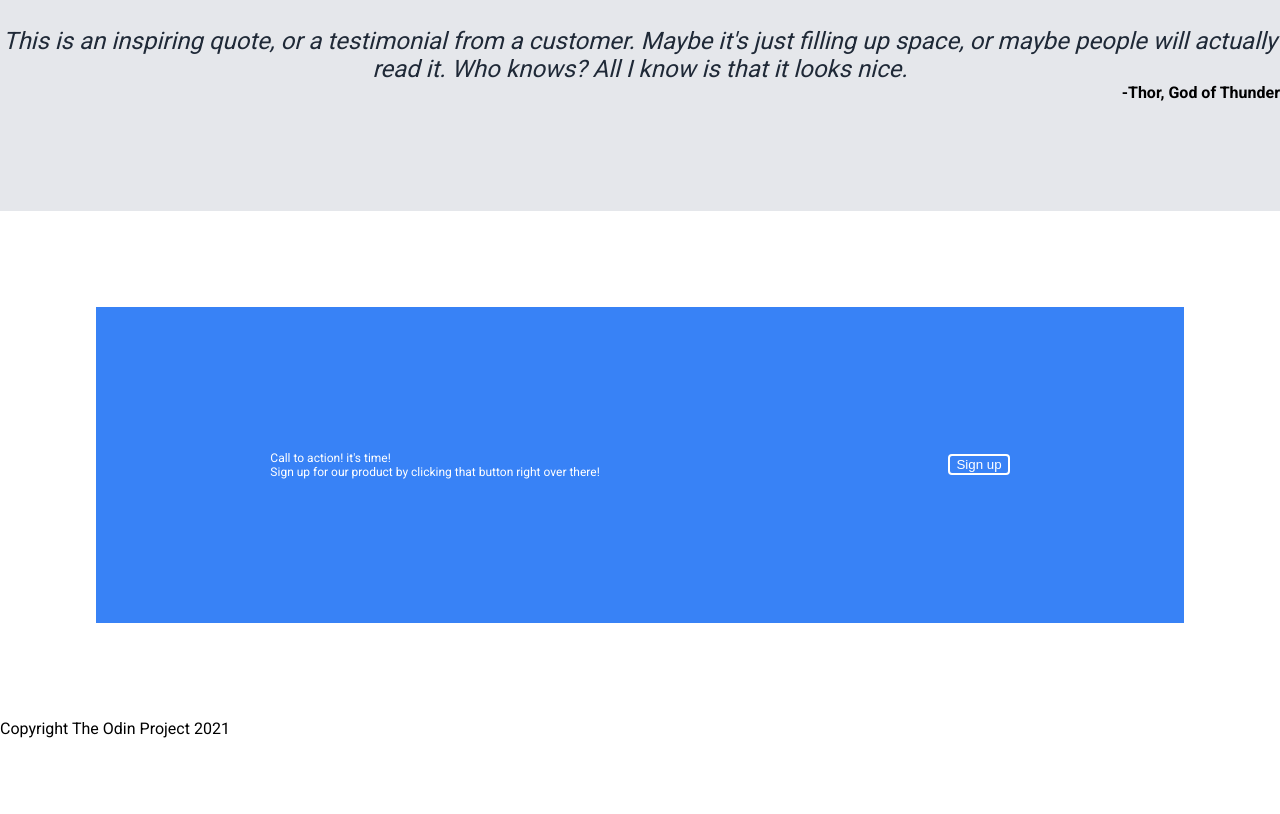
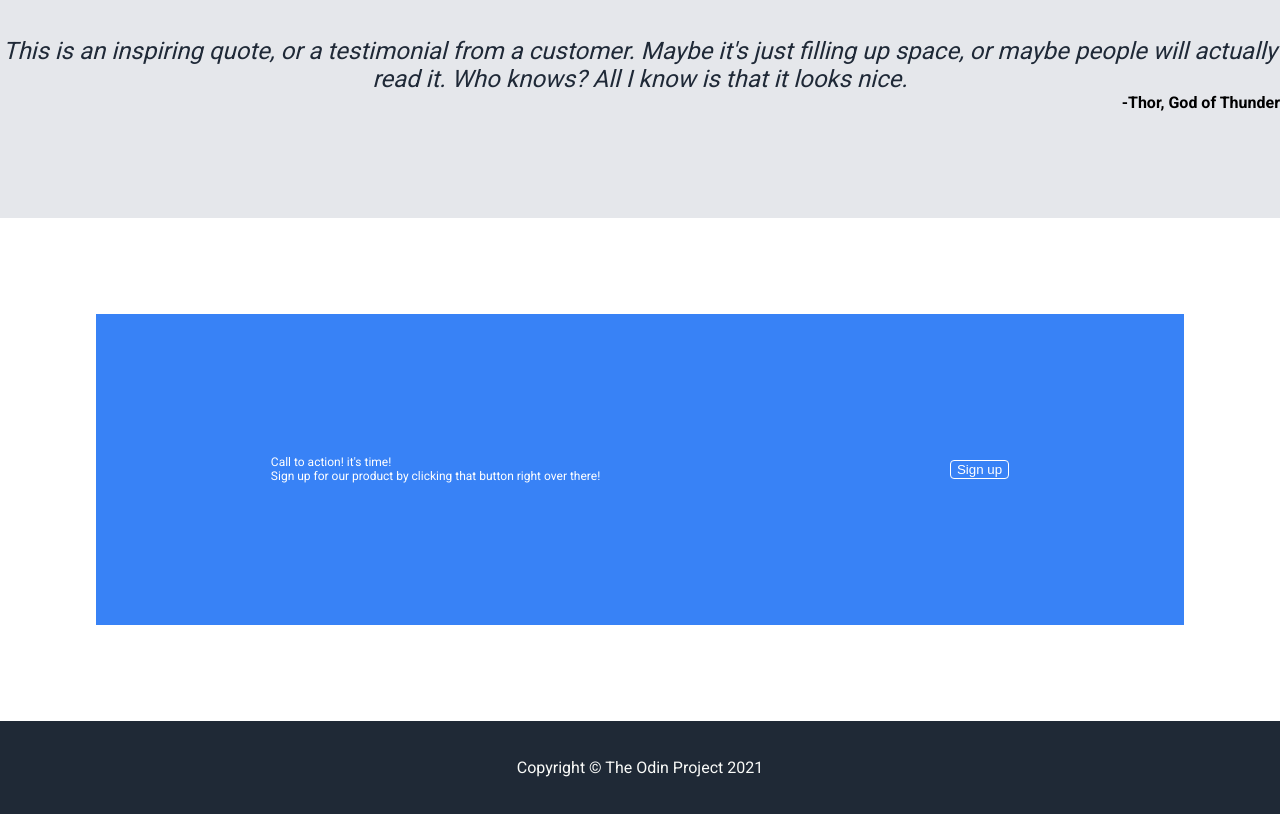
Before and after one commit to jmoyong04/landing-page, a plain HTML site: page index.html in a window 1280 px wide. Shown: the part 786-1600 px from the top of the page. Drawn offline with Linux system fonts and the light colour scheme.

Commit message:
Completed styling of quote and footer sections. Project complete

```diff
--- a/index.html
+++ b/index.html
@@ -57,6 +57,6 @@
         </div>
         <div class="signup-button"><button class="button2">Sign up</button></div>
     </div>
-    <div class="footer">Copyright  The Odin Project 2021 </div>
+    <div class="footer">Copyright © The Odin Project 2021 </div>
 </body>
 </html>
--- a/style.css
+++ b/style.css
@@ -73,6 +73,7 @@ justify-content: space-between;
 flex: 1;
 display: flex;
 flex-direction: column;
+padding-bottom: 24px;
 }
 .info-description{
     font-size: 36px;
@@ -139,15 +140,19 @@ align-items: center;
     color: white;
     font-size: 12px;
 }
-.signup-button{
-}
+
 .button2{
     color: white;
     background-color: #3882F6;
-    border: white solid 2px;
+    border: white solid 1px;
     border-radius: 4px;
 }
 
 .footer{
 flex: 0.3;
+display: flex;
+justify-content: center;
+align-items: center;
+background-color: #1f2936;
+color: #F9FAF8;
 }
```
